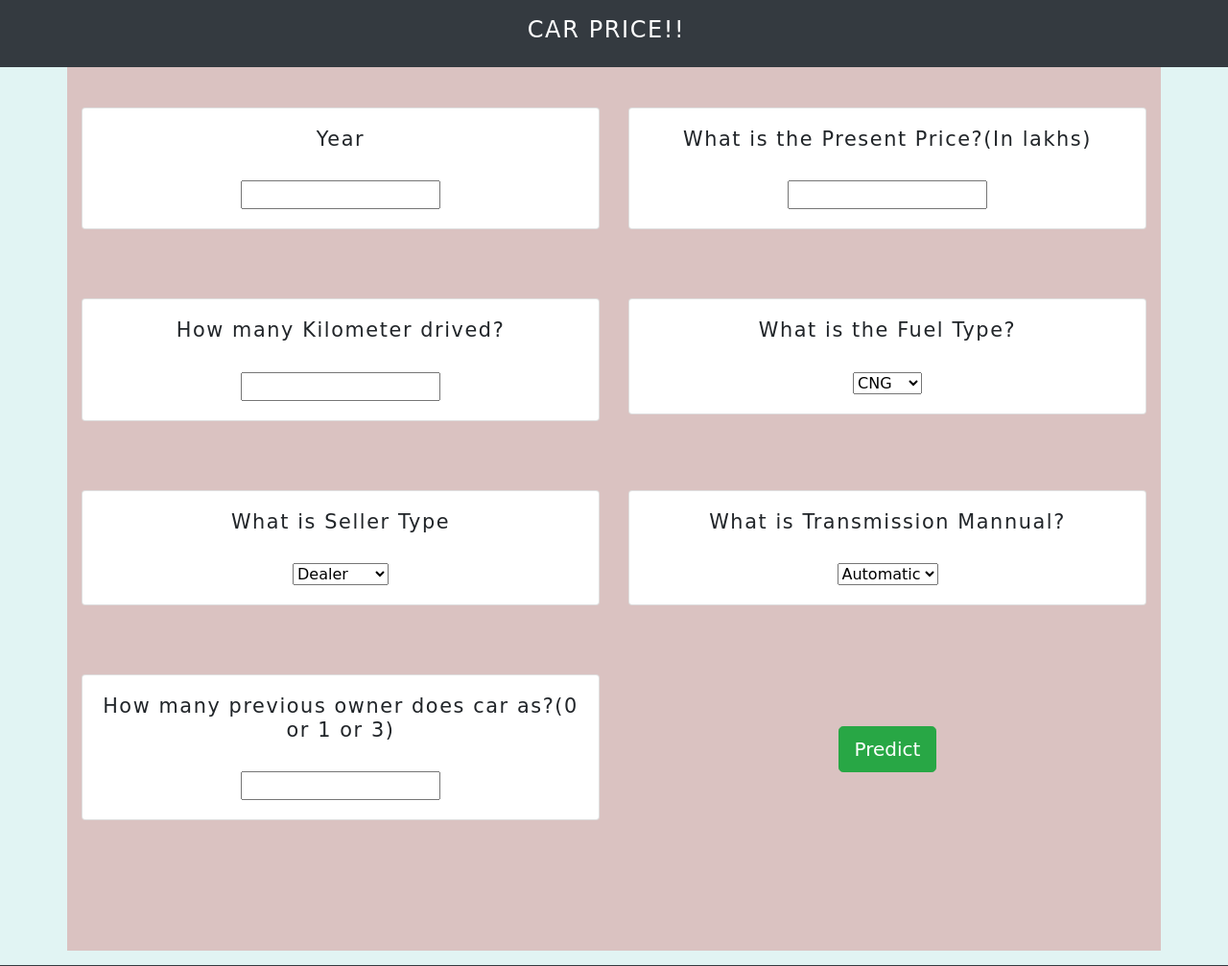
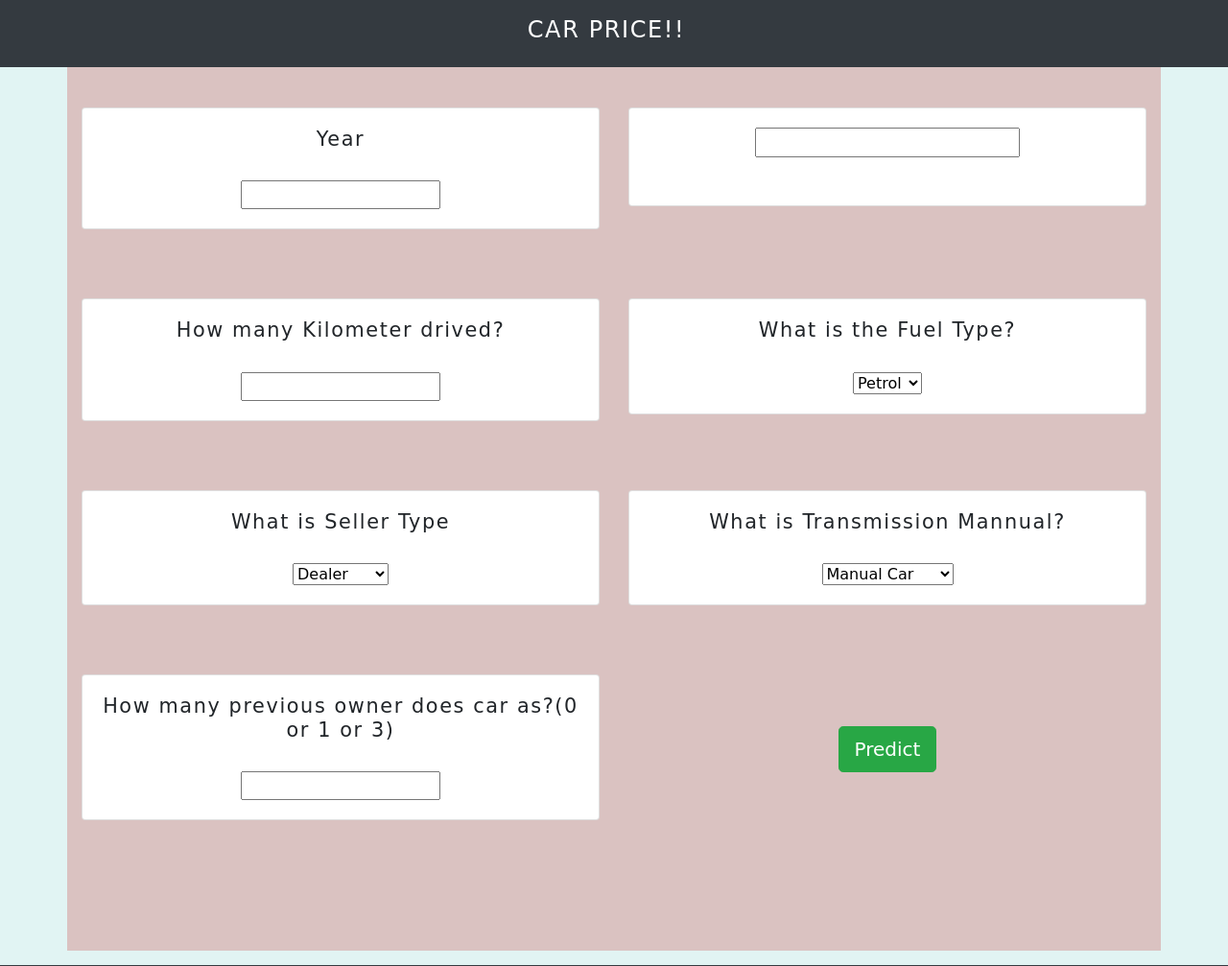
Before and after one commit to rahulbale/Car-Price-Prediction, a Flask app: page / in a window 1280 px wide. Shown: the top 1007 px of the page at 96% size. Run offline with Flask 2, Linux system fonts and the light colour scheme; parts of the project's set-up code (start-up, migrations or seed data) failed here and were passed over.

Commit message:
Update index.html

```diff
--- a/template/index.html
+++ b/template/index.html
@@ -48,7 +48,7 @@
             <div class="col-sm-6">
                 <div class="card">
                     <div class="card-body">
-                        <h5 class="card-title">What is the Present Price?(In lakhs)</h5>
+                        <h5 class="card-title"What is the Showroom Present Price?(In lakhs)</h5>
                         <input name="Present_Price" id="Present_Price" required="required">
                     </div>
                 </div>
@@ -73,10 +73,10 @@
                     <div class="card">
                         <div class="card-body">
                             <h5 class="card-title">What is the Fuel Type?</h5>
-                            <select name="Fuel_Type" id="Fuel_Type" required="required">
-                                <option value="CNG">CNG</option>
+                            <select name="Fuel_Type_Petrol" id="fuel" required="required">
+                                <option value="Petrol">Petrol</option>
                                 <option value="Diesel">Diesel</option>
-                                <option value="Petrol">Petrol</option>
+                                <option value="Diesel">CNG</option>
                             </select>
                         </div>
                     </div>
@@ -92,7 +92,7 @@
                 <div class="card">
                     <div class="card-body">
                         <h5 class="card-title">What is Seller Type</h5>
-                        <select name="Seller_Type" id="Seller_Type" required="required">
+                        <select name="Seller_Type_Individual" id="resea" required="required">
                             <option value="Dealer">Dealer</option>
                             <option value="Individual">Individual</option>
                         </select>
@@ -103,9 +103,9 @@
                 <div class="card">
                     <div class="card-body">
                         <h5 class="card-title">What is Transmission Mannual?</h5>
-                        <select name="Transmission" id="Transmission" required="required">
-                            <option value="Automatic">Automatic</option>
-                            <option value="Manual">Manual</option>
+                        <select name="Transmission_Mannual" id="research" required="required">
+                            <option value="Mannual">Manual Car</option>
+                            <option value="Automatic">Automatic Car</option>
                         </select>
                     </div>
                 </div>
```
